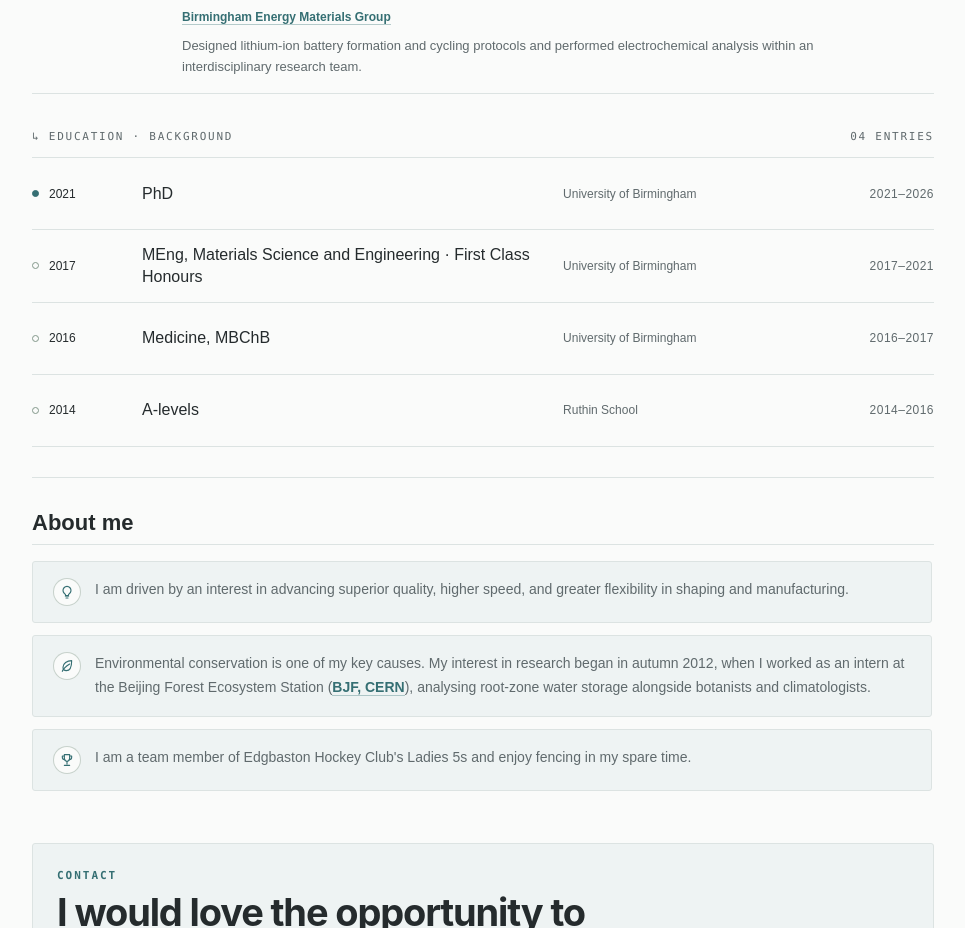
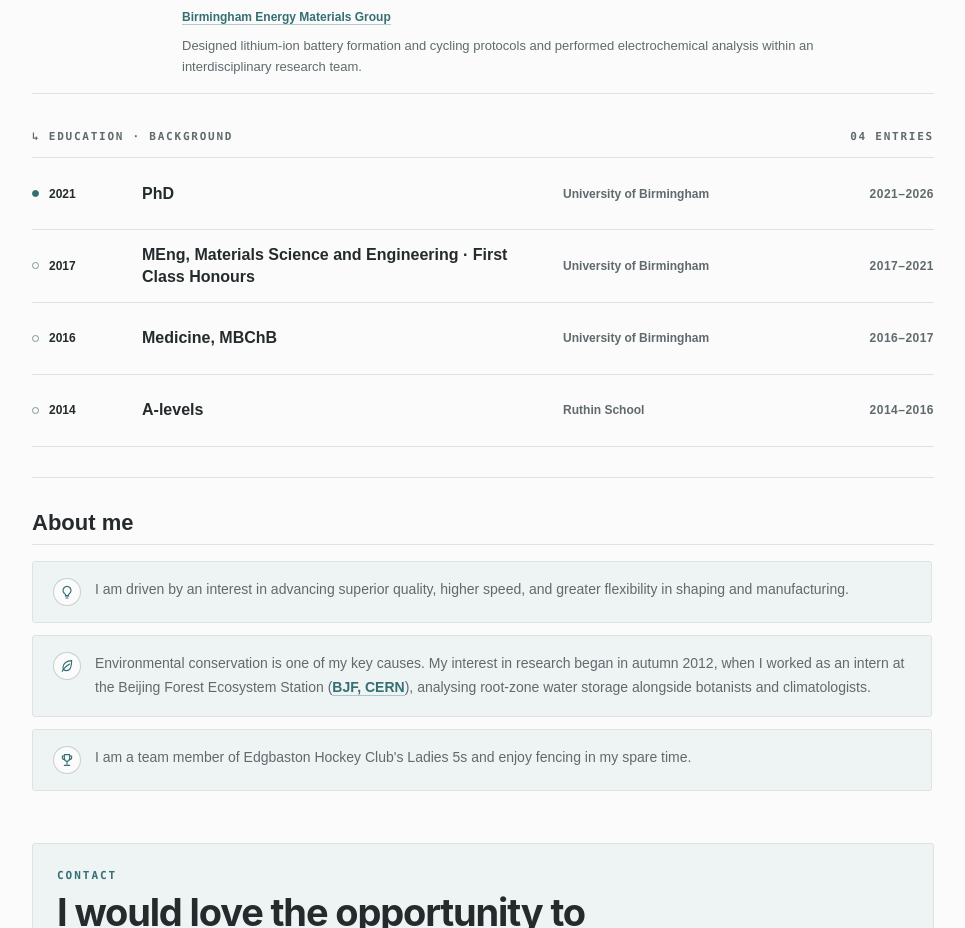
Before and after one commit to daorong-y/portfolio, a React (Vite) app: page / in a window 1280 px wide. Shown: the part 3342-4270 px from the top of the page, without its empty margins (294-1259 px from the left). Built offline with nearby package versions, Linux system fonts and the light colour scheme.

Commit message:
Match Education typography weights

```diff
--- a/src/index.css
+++ b/src/index.css
@@ -2285,6 +2285,7 @@ a:hover {
   color: var(--ink-soft);
   font-family: "SFMono-Regular", Consolas, "Liberation Mono", monospace;
   font-size: 11px;
+  font-weight: 700;
   letter-spacing: 0.16em;
   padding: 0 0 12px;
   text-transform: uppercase;
@@ -2307,6 +2308,7 @@ a:hover {
   color: var(--ink);
   font-family: Arial, Helvetica, sans-serif;
   font-size: 12px;
+  font-weight: 700;
 }
 
 .education-dot {
@@ -2326,7 +2328,7 @@ a:hover {
   margin: 0;
   color: var(--ink);
   font-size: 16px;
-  font-weight: 500;
+  font-weight: 700;
   line-height: 1.35;
 }
 
@@ -2336,6 +2338,7 @@ a:hover {
   font-family: Arial, Helvetica, sans-serif;
   font-size: 12px;
   font-style: normal;
+  font-weight: 700;
 }
 
 .education-range {
@@ -2343,6 +2346,7 @@ a:hover {
   color: var(--ink-soft);
   font-family: Arial, Helvetica, sans-serif;
   font-size: 12px;
+  font-weight: 700;
   letter-spacing: 0.04em;
   white-space: nowrap;
 }
```
